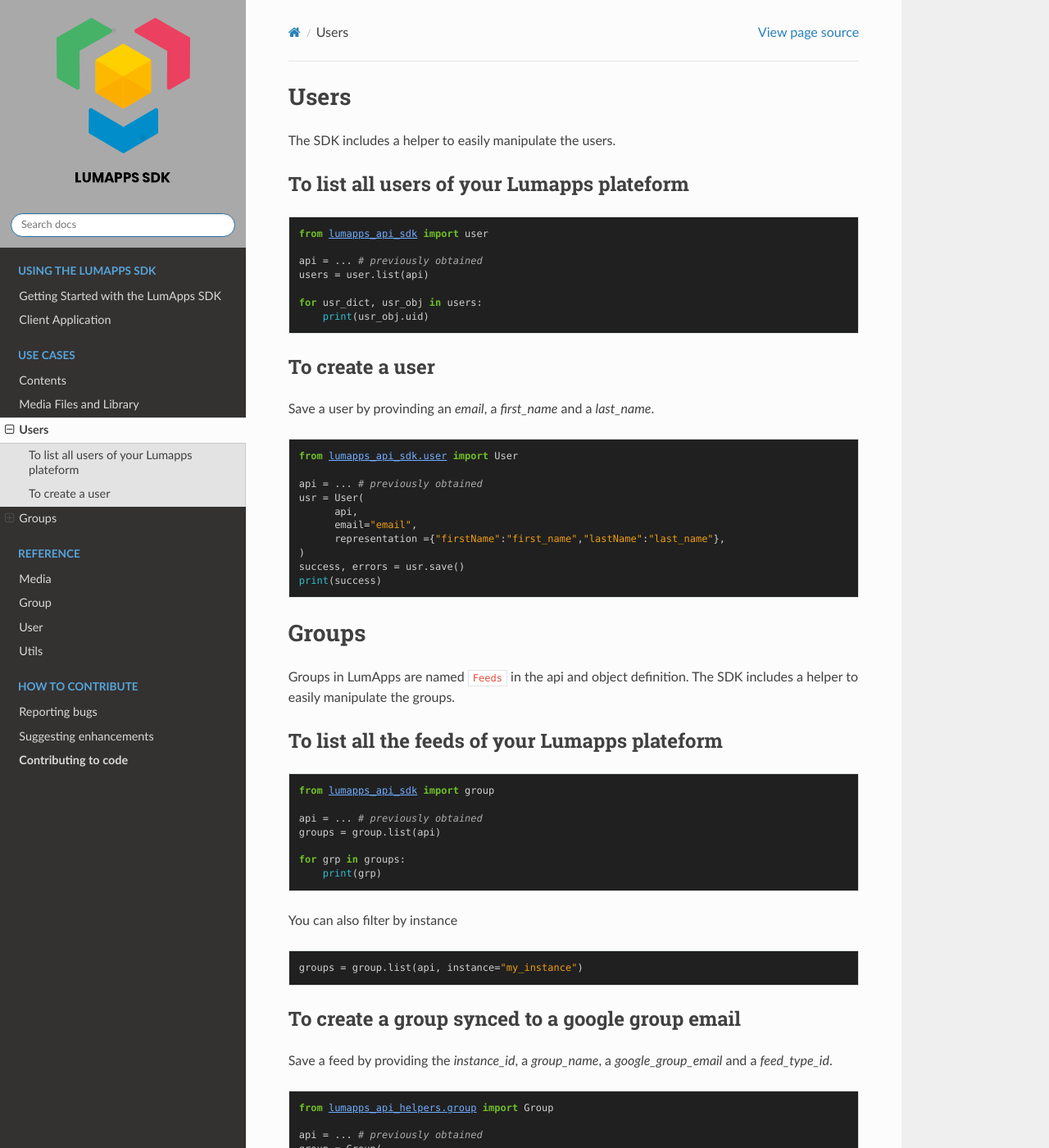
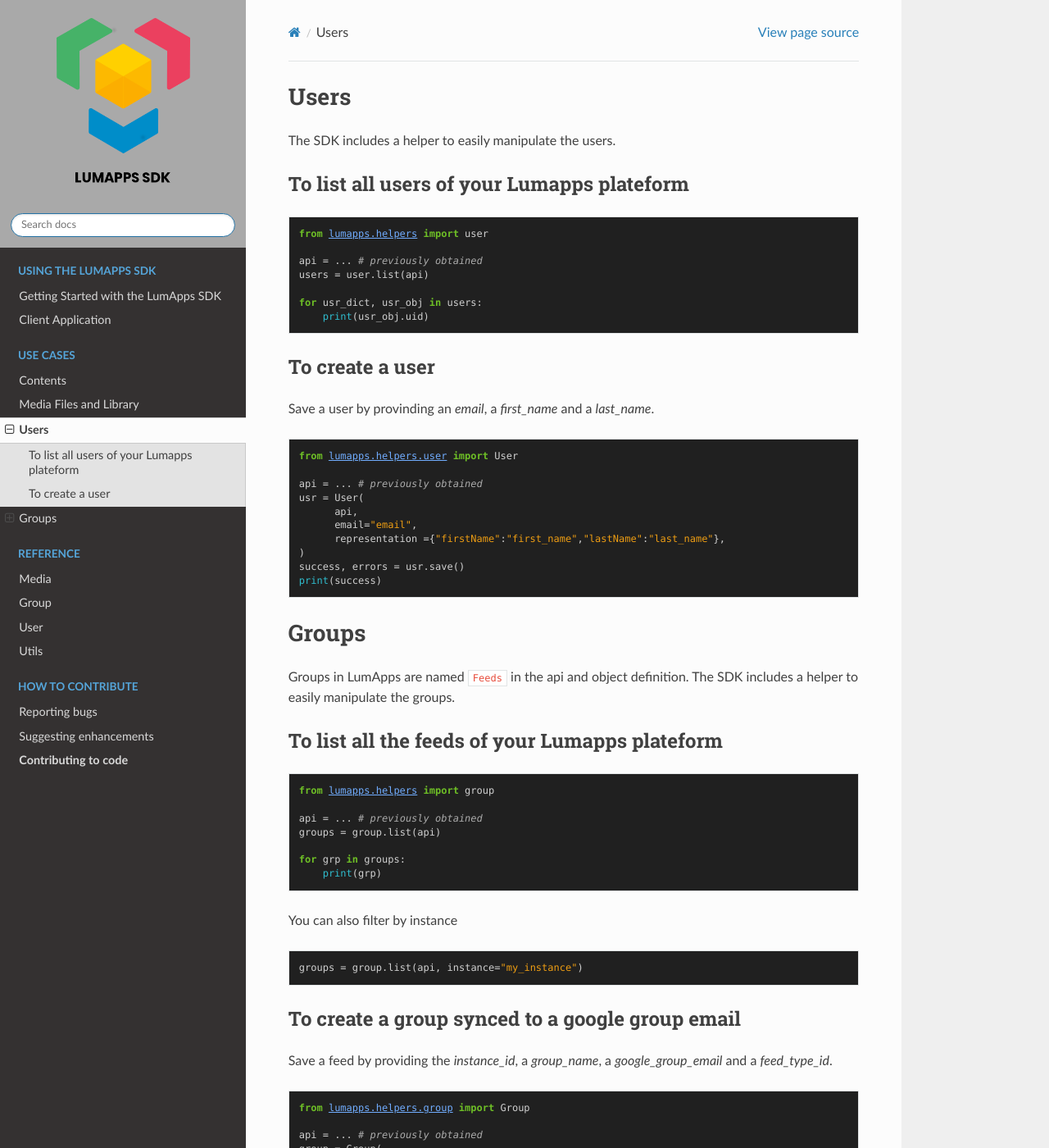
Before and after one commit to lumapps/lumapps-sdk, a Sphinx documentation site: the page built from documentation/source/user_use.rst, in a window 1280 px wide and 1400 px high. Shown: the whole window at 82% size. Built offline with Sphinx 7.4.7 and the Read the Docs theme 2.0.0, drawn with Linux system fonts in a browser that asks for light colours; the version number could not be read and is left out.

Commit message:
fix doc for new structure

```diff
--- a/documentation/source/conf.py
+++ b/documentation/source/conf.py
@@ -12,11 +12,14 @@
 # add these directories to sys.path here. If the directory is relative to the
 # documentation root, use os.path.abspath to make it absolute, like shown here.
 #
+
+# flake8: noqa
 import os
 import sys
-from lumapps_api_client import __version__
 
 sys.path.insert(0, os.path.abspath("../.."))
+
+import lumapps
 
 # -- Project information -----------------------------------------------------
 
@@ -25,9 +28,9 @@
 author = u"JS.Sevestre, L.VAUGEOIS PEPIN, S.GHAMIZI, A.DENTAN"
 
 # The short X.Y version
-version = __version__
+version = lumapps.__version__
 # The full version, including alpha/beta/rc tags
-release = __version__
+release = lumapps.__version__
 
 
 # -- General configuration ---------------------------------------------------
--- a/documentation/source/getting_started.rst
+++ b/documentation/source/getting_started.rst
@@ -49,7 +49,7 @@
 
 .. code-block:: python
 
-    from lumapps_api_client.lib import ApiClient
+    from lumapps.client.lib import ApiClient
     token = "[MY TOKEN]"
     api = ApiClient(token=token)
 
--- a/documentation/source/media_use.rst
+++ b/documentation/source/media_use.rst
@@ -10,7 +10,7 @@
 
 .. code-block:: python
 
-    from lumapps_api_helpers.media import list_medias
+    from lumapps.helpers.media import list_medias
 
     api = ... # previously obtained
     medias = list_medias(api, 'en')
@@ -24,7 +24,7 @@
 
 .. code-block:: python
 
-    from lumapps_api_helpers.media import upload_and_save
+    from lumapps.helpers.media import upload_and_save
 
     api = ... # previously obtained
     instance = ... # The instance id of your LumApps site
--- a/documentation/source/user_use.rst
+++ b/documentation/source/user_use.rst
@@ -8,7 +8,7 @@
 
 .. code-block:: python
 
-    from lumapps_api_sdk import user
+    from lumapps.helpers import user
 
     api = ... # previously obtained
     users = user.list(api)
@@ -23,7 +23,7 @@
 
 .. code-block:: python
 
-    from lumapps_api_sdk.user import User
+    from lumapps.helpers.user import User
 
     api = ... # previously obtained
     usr = User(
@@ -45,7 +45,7 @@
 
 .. code-block:: python
 
-    from lumapps_api_sdk import group
+    from lumapps.helpers import group
 
     api = ... # previously obtained
     groups = group.list(api)
@@ -66,7 +66,7 @@
 
 .. code-block:: python
 
-    from lumapps_api_helpers.group import Group
+    from lumapps.helpers.group import Group
 
     api = ... # previously obtained
     group = Group(
```
Also changed, not shown: documentation/source/helpers.rst (+4 -4 lines).
